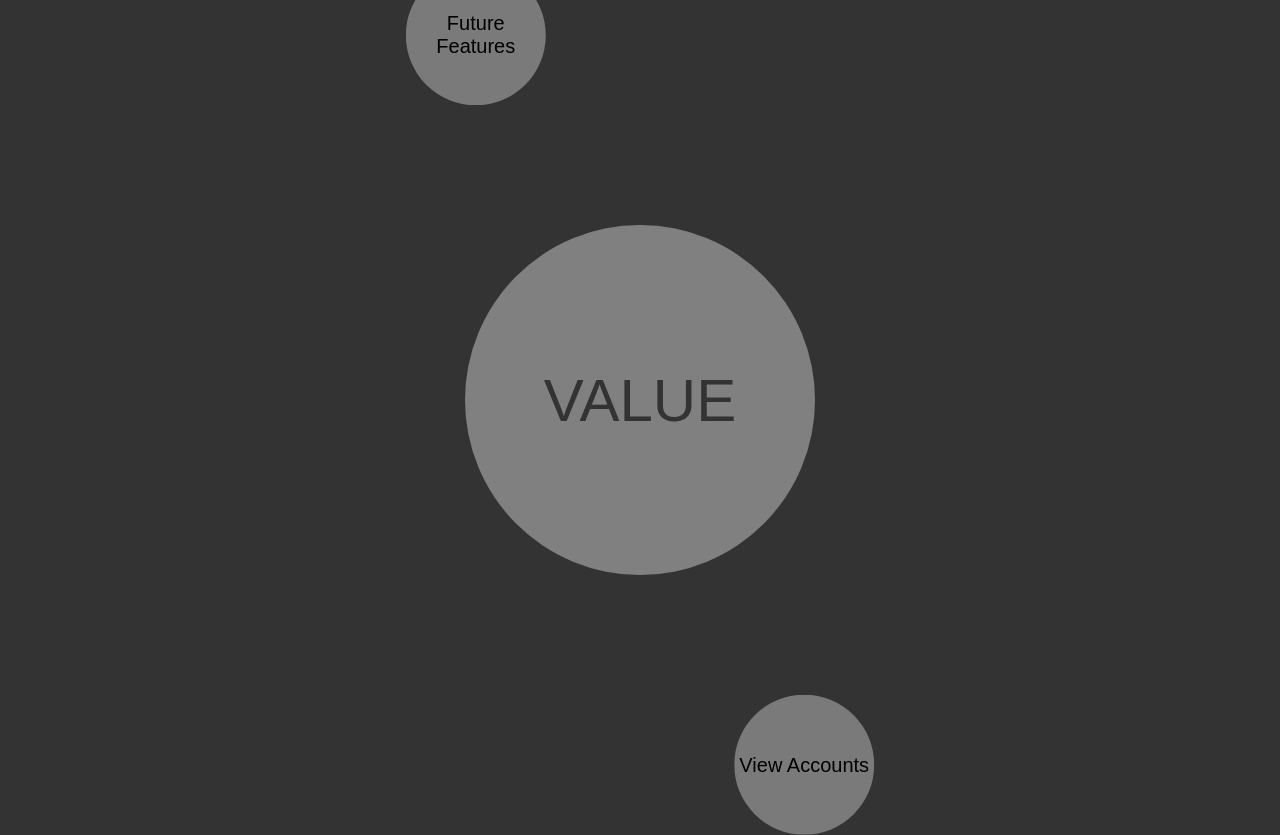
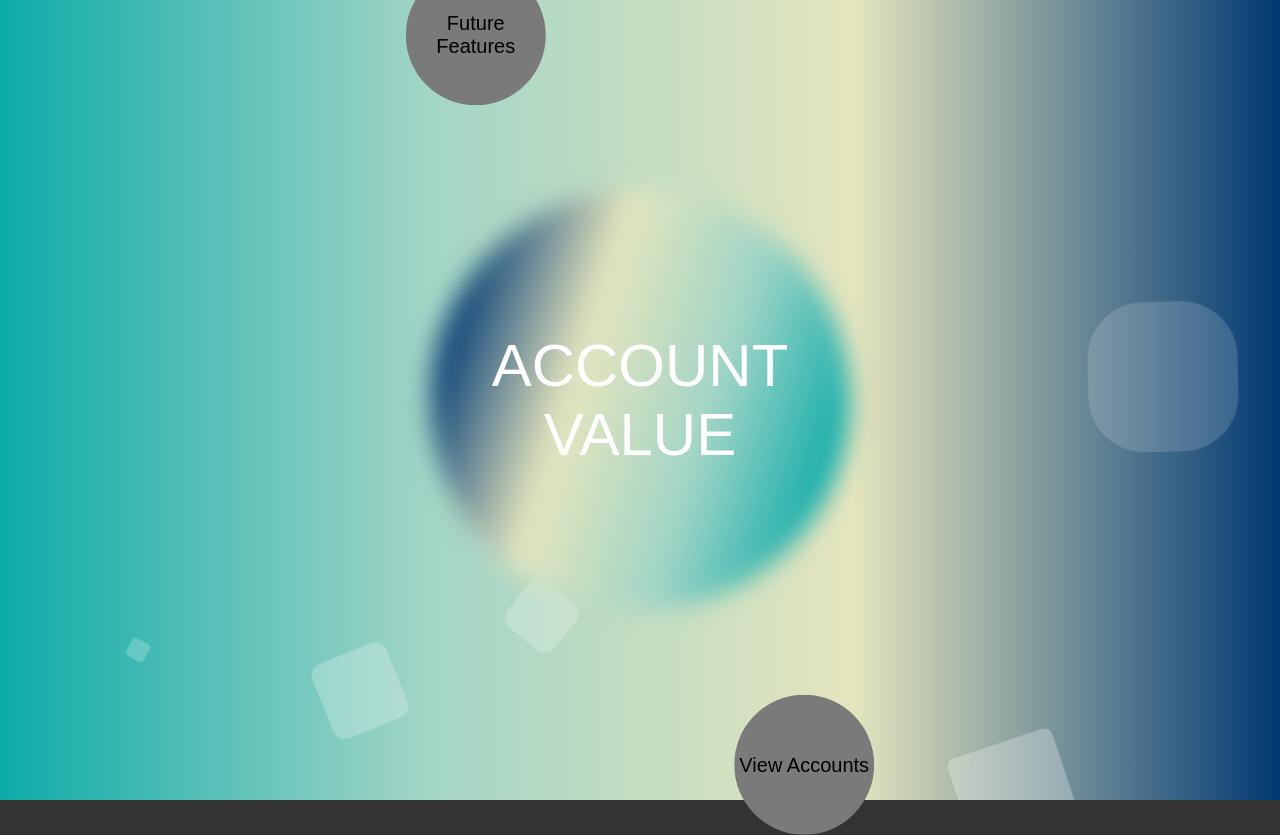
Before and after one commit to Brockosh/BankingApplication, a React (Create React App) app in the folder banking-app-front-end/: page /guest-options in a window 1280 px wide. Built offline with nearby package versions, Linux system fonts and the light colour scheme.

Commit message:
Redesign of account value page.

```diff
--- a/banking-app-front-end/src/CSSFiles/AnimatedBackground.css
+++ b/banking-app-front-end/src/CSSFiles/AnimatedBackground.css
@@ -10,14 +10,14 @@ z-index: 999;
 
 .main-area{
 /* background: linear-gradient(to left, #2c3e50, #4b6cb7); */
-background: linear-gradient(to left, #222, #111);
+background: linear-gradient(to left, #003973, #e5e5be, #a2d5c6, #0eaba9);
 /* background: linear-gradient(to left, #000000, #000000); */
 width: 100%;
 height: 100vh;
 position: fixed;
 top: 0;
 left: 0;
-z-index: -1;
+z-index: -10;
 }
 
 .circles{
@@ -53,7 +53,7 @@ display: block;
 list-style: none;
 width: 20px;
 height: 20px;
-background: rgba(255,255,255,0.2);
+background: rgba(255,255,255,0.3);
 bottom: -150px;
 animation: animate 25s linear infinite;
 border-radius: 75%;
--- a/banking-app-front-end/src/CSSFiles/CentralCircle.css
+++ b/banking-app-front-end/src/CSSFiles/CentralCircle.css
@@ -1,14 +1,70 @@
-.container {
-    position: relative;
-    width: 100%;
-    height: 100vh;
+
+  @keyframes rotateGradient {
+    0% {
+      transform: rotate(0deg);
+    }
+    100% {
+      transform: rotate(360deg);
+    }
+  }
+
+
+
+  /* .glowing-swirl {
+    content: '';
+    position: absolute;
+    top: -2%;
+    left: -2%;
+    right: -2%;
+    bottom: -2%;
+    border-radius: 50%;
+    background: linear-gradient(270deg, #003973, #e5e5be, #a2d5c6, #0eaba9);
+    background-size: 100% 100%;
+    z-index: -3;
+    transform: translate(50%, 50%);
+    animation: rotateGradient 10s linear infinite;
+  } */
+
+  .glowing-swirl::before {
+    content: '';
+    position: absolute;
+    top: -8px;
+    left: -8px;
+    right: -8px;
+    bottom: -8px;
+    border-radius: inherit;
+    background: inherit;
+    z-index: -2;
+    animation: rotateGradient 50s linear infinite;
+    opacity: 0.1;
+  }
+
+  .glowing-swirl::after {
+    content: '';
+    position: absolute;
+    top: -10%;
+    left: -10%;
+    right: -10%;
+    bottom: -10%;
+    border-radius: 50%;
+    background: linear-gradient(270deg, #003973, #e5e5be, #a2d5c6, #0eaba9);
+    background-size: 100% 100%;
+    z-index: -3;
+    transform: translate(50%, 50%);
+    animation: rotateGradient 10s linear infinite;
+    filter: blur(12px);
+  }
+
+  .center {
+    text-align: center;
+    color: rgb(255, 255, 255);
+    width: 350px;
+    height: 350px;
+    background-color: transparent;
+    border-radius: 50%;
     display: flex;
     justify-content: center;
     align-items: center;
+    position: relative;
+    z-index: 1;
   }
-
-.center {
-    width: 350px;
-    height: 350px;
-    background-color: grey;
-  }
--- a/banking-app-front-end/src/JSFiles/CentralCircle.js
+++ b/banking-app-front-end/src/JSFiles/CentralCircle.js
@@ -4,9 +4,12 @@ import '../CSSFiles/CentralCircle.css';
 
 const CentralCircle = ({ text }) => {
   return (
-  <Circle className="center">
-    <p>{text}</p>
-    </Circle>
+    <div className="container">
+      <div className="glowing-swirl"></div>
+      <Circle className="center">
+        <p>{text}</p>
+      </Circle>
+    </div>
   )
 };
 
--- a/banking-app-front-end/src/JSFiles/LandingPage.js
+++ b/banking-app-front-end/src/JSFiles/LandingPage.js
@@ -1,10 +1,11 @@
 import React from 'react';
 import OrbitingCircleManager from './OrbitingCircleManager';
 import CentralCircle from './CentralCircle';
+import AnimatedBackground from './AnimatedBackground';
 
 const LandingPage = () => {
     const centralContent = (
-        <CentralCircle text="VALUE" />
+        <CentralCircle text="ACCOUNT VALUE" />
       );
 
       const orbitingCircles = [
@@ -14,6 +15,7 @@ const LandingPage = () => {
 
       return (
         <div className="App">
+          <AnimatedBackground/>
           <OrbitingCircleManager centralContent={centralContent} orbitingCircles={orbitingCircles} radius={200} />
         </div>
       );
```
